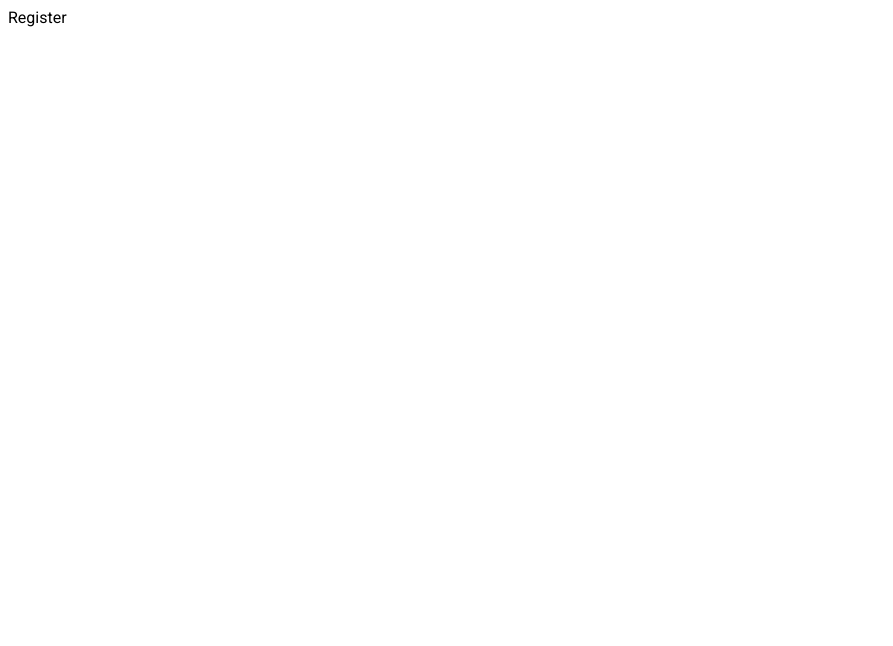
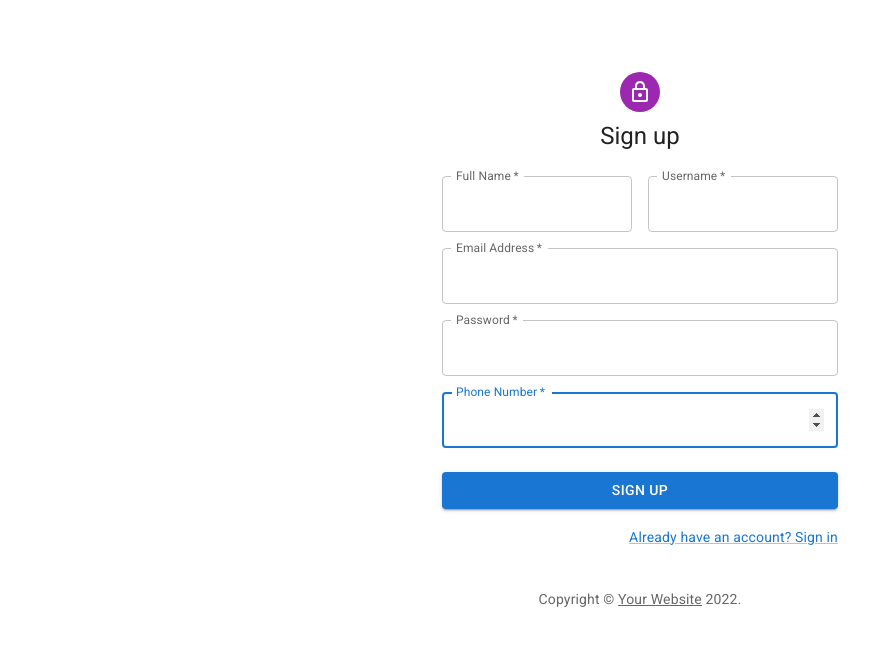
Before and after one commit to StevenTranX/BC27-TranTrongTin-booking-site-admin, a React (Create React App) app: page /register in a window 1280 px wide. Shown: the top 646 px of the page, without its empty margins (0-893 px from the left). Built offline with nearby package versions, Linux system fonts and the light colour scheme.

Commit message:
updated register

```diff
--- a/src/Modules/Authentication/Components/Register/Register.jsx
+++ b/src/Modules/Authentication/Components/Register/Register.jsx
@@ -1,7 +1,164 @@
-import React from 'react';
+import * as React from 'react';
+import Avatar from '@mui/material/Avatar';
+import Button from '@mui/material/Button';
+import CssBaseline from '@mui/material/CssBaseline';
+import TextField from '@mui/material/TextField';
+import FormControlLabel from '@mui/material/FormControlLabel';
+import Checkbox from '@mui/material/Checkbox';
+import Link from '@mui/material/Link';
+import Grid from '@mui/material/Grid';
+import Box from '@mui/material/Box';
+import LockOutlinedIcon from '@mui/icons-material/LockOutlined';
+import Typography from '@mui/material/Typography';
+import Container from '@mui/material/Container';
+import { createTheme, ThemeProvider } from '@mui/material/styles';
+import { useForm } from 'react-hook-form';
+import { useNavigate } from 'react-router-dom';
+function Copyright(props) {
+  return (
+    <Typography
+      variant="body2"
+      color="text.secondary"
+      align="center"
+      {...props}
+    >
+      {'Copyright © '}
+      <Link color="inherit" href="https://mui.com/">
+        Your Website
+      </Link>{' '}
+      {new Date().getFullYear()}
+      {'.'}
+    </Typography>
+  );
+}
 
-const Register = () => {
-  return <div>Register</div>;
-};
+const theme = createTheme();
 
-export default Register;
+export default function Register() {
+  const navigate = useNavigate();
+  const { register, handleSubmit } = useForm({
+    defaultValues: {
+      taiKhoan: '',
+      matKhau: '',
+      email: '',
+      soDt: '',
+      hoTen: '',
+    },
+    mode: 'onTouched',
+  });
+  const onSubmit = (values) => {
+    console.log(values);
+  };
+
+  return (
+    <form onSubmit={handleSubmit(onSubmit)}>
+      <ThemeProvider theme={theme}>
+        <Container component="main" maxWidth="xs">
+          <CssBaseline />
+          <Box
+            sx={{
+              marginTop: 8,
+              display: 'flex',
+              flexDirection: 'column',
+              alignItems: 'center',
+            }}
+          >
+            <Avatar sx={{ m: 1, bgcolor: 'secondary.main' }}>
+              <LockOutlinedIcon />
+            </Avatar>
+            <Typography component="h1" variant="h5">
+              Sign up
+            </Typography>
+            <Box noValidate onSubmit={handleSubmit} sx={{ mt: 3 }}>
+              <Grid container spacing={2}>
+                <Grid item xs={12} sm={6}>
+                  <TextField
+                    autoComplete="full-name"
+                    name="fullName"
+                    required
+                    fullWidth
+                    id="fullName"
+                    label="Full Name"
+                    autoFocus
+                    {...register('hoTen')}
+                  />
+                </Grid>
+                <Grid item xs={12} sm={6}>
+                  <TextField
+                    required
+                    fullWidth
+                    id="username"
+                    label="Username"
+                    name="username"
+                    autoComplete="username"
+                    {...register('taiKhoan')}
+                  />
+                </Grid>
+                <Grid item xs={12}>
+                  <TextField
+                    required
+                    fullWidth
+                    id="email"
+                    label="Email Address"
+                    name="email"
+                    autoComplete="email"
+                    {...register('email')}
+                  />
+                </Grid>
+                <Grid item xs={12}>
+                  <TextField
+                    required
+                    fullWidth
+                    name="password"
+                    label="Password"
+                    type="password"
+                    id="password"
+                    autoComplete="new-password"
+                    {...register('matKhau')}
+                  />
+                </Grid>
+
+                <Grid item xs={12}>
+                  <TextField
+                    type="number"
+                    name="phoneNumber"
+                    required
+                    fullWidth
+                    id="phoneNumber"
+                    label="Phone Number"
+                    autoFocus
+                    {...register('soDt')}
+                  />
+                </Grid>
+              </Grid>
+              <Button
+                type="submit"
+                fullWidth
+                variant="contained"
+                sx={{ mt: 3, mb: 2 }}
+              >
+                Sign Up
+              </Button>
+              <Grid container justifyContent="flex-end">
+                <Grid item>
+                  <Link
+                    onClick={() => {
+                      navigate('/login');
+                    }}
+                    variant="body2"
+                    sx={{
+                      cursor: 'pointer',
+                    }}
+                  >
+                    Already have an account? Sign in
+                  </Link>
+                </Grid>
+              </Grid>
+            </Box>
+          </Box>
+          <Copyright sx={{ mt: 5 }} />
+        </Container>
+      </ThemeProvider>
+    </form>
+  );
+}
--- a/src/Modules/Authentication/slices/authSlice.js
+++ b/src/Modules/Authentication/slices/authSlice.js
@@ -1,33 +1,39 @@
-import { createSlice,createAsyncThunk } from "@reduxjs/toolkit";
-import authAPI from "../../../apis/authAPI";
+import { createSlice, createAsyncThunk } from '@reduxjs/toolkit';
+import authAPI from '../../../apis/authAPI';
 const initialState = {
-    user : JSON.parse(localStorage.getItem("user")) || null,
-    isLoading : false,
-    error : false,
-}
+  user: JSON.parse(localStorage.getItem('user')) || null,
+  isLoading: false,
+  error: false,
+};
 export const login = createAsyncThunk(
   'authentication/login',
-    async (value, {rejectWithValue}) => {
+  async (value, { rejectWithValue }) => {
     try {
-           const data =  await authAPI.login(value)
-           localStorage.setItem('user' , JSON.stringify(data))
-           return data
+      const data = await authAPI.login(value);
+      localStorage.setItem('user', JSON.stringify(data));
+      return data;
     } catch (error) {
-           return rejectWithValue(error.data.message)
+      return rejectWithValue(error);
     }
   }
-)
+);
+export const register = createAsyncThunk(
+  'authentication/register',
+  async (value, { rejectWithValue }) => {
+    try {
+    } catch (error) {
+      return rejectWithValue(error);
+    }
+  }
+);
 const authSlice = createSlice({
-    name : 'authentication' ,
+  name: 'authentication',
   initialState,
-    reducers : {
-
+  reducers: {},
+  extraReducers: (builder) => {
+    builder.addCase(login.fulfilled, (state, action) => {
+      state.user = action.payload;
+    });
   },
-    extraReducers : (builder) => {
-        builder.addCase(login.fulfilled , (state, action) => {
-            state.user = action.payload;
-        })
-
-        }
-    })
+});
 export default authSlice.reducer;
--- /dev/null
+++ b/src/jsconfig.json
@@ -0,0 +1,6 @@
+// {
+//   "compilerOptions": {
+//     "baseUrl": "src"
+//   },
+//   "include": ["src"]
+// }
```
Also changed, not shown: src/hooks/useRequest.js (added, +42 -0 lines). Lines whose indentation alone changed are shown as unchanged.
